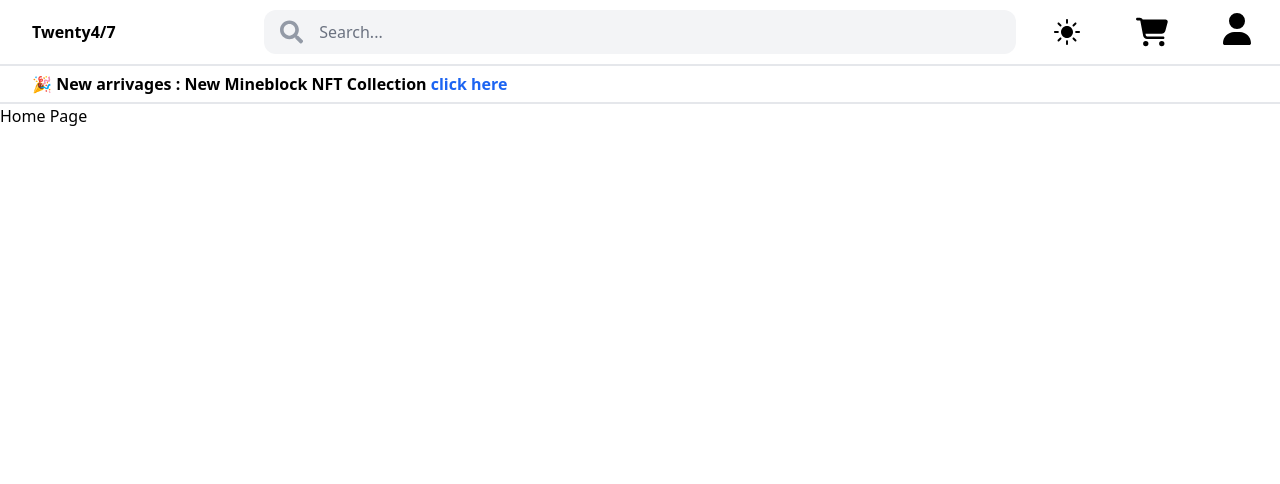
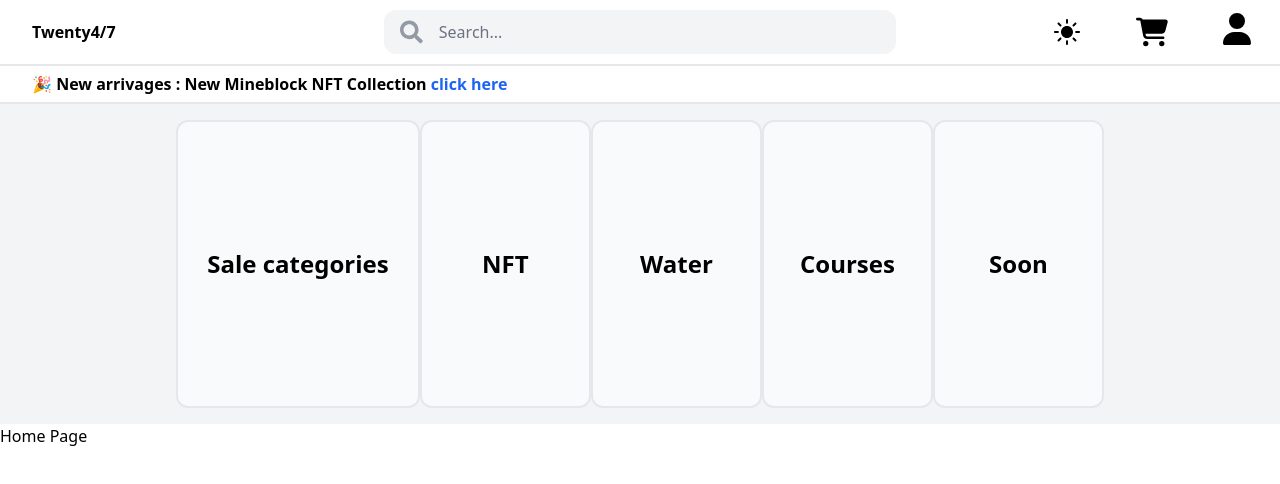
Before and after one commit to Sainseya/Twenty4-7, a React (Create React App) app in the folder app/twenty4-seven/: page / in a window 1280 px wide. Shown: the top 484 px of the page. Built offline with nearby package versions, Linux system fonts and the light colour scheme.

Commit message:
Add: Motion et Categories

```diff
--- a/app/twenty4-seven/package.json
+++ b/app/twenty4-seven/package.json
@@ -12,6 +12,7 @@
     "@types/react-dom": "^18.0.0",
     "flowbite": "^2.3.0",
     "flowbite-react": "^0.9.0",
+    "framer-motion": "^11.1.7",
     "react": "^18.2.0",
     "react-dom": "^18.2.0",
     "react-icons": "^5.1.0",
@@ -47,6 +48,7 @@
   "devDependencies": {
     "@babel/plugin-proposal-private-property-in-object": "^7.21.11",
     "autoprefixer": "^10.4.19",
+    "daisyui": "^4.10.2",
     "postcss": "^8.4.38",
     "tailwindcss": "^3.4.3"
   }
--- /dev/null
+++ b/app/twenty4-seven/src/Components/navigation/CategoriesCarousel.tsx
@@ -0,0 +1,38 @@
+import React from "react";
+import { motion } from "framer-motion";
+
+const CategoriesCarousel: React.FC = () => {
+  return (
+    <div className="flex w-full h-80 px-44 bg-light_txtZone items-center justify-between">
+      <div className="flex h-72 w-80 bg-light_bg2 rounded-xl border-2 border-light_border items-center justify-center">
+        <p className="text-center font-semibold text-2xl">Sale categories</p>
+      </div>
+      <motion.button
+        whileHover={{ scale: 1.05 }}
+        className="flex h-72 w-56 bg-light_bg2 hover:bg-light_txtZone rounded-xl border-2 border-light_border items-center justify-center"
+      >
+        <p className="text-center font-semibold text-2xl">NFT</p>
+      </motion.button>
+      <motion.button
+        whileHover={{ scale: 1.05 }}
+        className="flex h-72 w-56 bg-light_bg2 hover:bg-light_txtZone rounded-xl border-2 border-light_border items-center justify-center"
+      >
+        <p className="text-center font-semibold text-2xl">Water</p>
+      </motion.button>
+      <motion.button
+        whileHover={{ scale: 1.05 }}
+        className="flex h-72 w-56 bg-light_bg2 hover:bg-light_txtZone rounded-xl border-2 border-light_border items-center justify-center"
+      >
+        <p className="text-center font-semibold text-2xl">Courses</p>
+      </motion.button>
+      <motion.button
+        whileHover={{ scale: 1.05 }}
+        className="flex h-72 w-56 bg-light_bg2 hover:bg-light_txtZone rounded-xl border-2 border-light_border items-center justify-center"
+      >
+        <p className="text-center font-semibold text-2xl">Soon</p>
+      </motion.button>
+    </div>
+  );
+};
+
+export default CategoriesCarousel;
--- a/app/twenty4-seven/src/Components/navigation/NewBanner.tsx
+++ b/app/twenty4-seven/src/Components/navigation/NewBanner.tsx
@@ -5,7 +5,7 @@ interface NewBannerProps {
 const NewBanner: React.FC<NewBannerProps> = ({ newsText }) => {
   return (
     <div
-      id="news"
+      id="newsBanner"
       className="flex w-full h-10 bg-light_bg border-y-2 border-light_border items-center"
     >
       <p className=" pl-8 text-center font-semibold">
--- a/app/twenty4-seven/src/Components/navigation/Topbar.tsx
+++ b/app/twenty4-seven/src/Components/navigation/Topbar.tsx
@@ -9,11 +9,11 @@ interface TopbarProps {
 
 const Topbar: React.FC<TopbarProps> = ({ nameWebsite }) => {
   return (
-    <div className="flex w-full h-16 bg-light_bg justify-between items-center">
+    <div id="topbar" className="flex w-full h-16 bg-light_bg justify-between items-center">
       <div className="w-64 px-8">
         <h2 className="font-semibold">{nameWebsite}</h2>
       </div>
-      <div className="flex flex-1 px-2 justify-center items-center">
+      <div className="flex flex-1 px-32 justify-center items-center">
         <div
           id="Search"
           className="w-full h-11 bg-light_txtZone rounded-xl flex items-center pl-4"
--- a/app/twenty4-seven/src/Pages/Homepage.tsx
+++ b/app/twenty4-seven/src/Pages/Homepage.tsx
@@ -1,11 +1,14 @@
+import CategoriesCarousel from "../Components/navigation/CategoriesCarousel";
 import NewBanner from "../Components/navigation/NewBanner";
 import Topbar from "../Components/navigation/Topbar";
+
 
 const Homepage: React.FC = () => {
   return (
     <div>
       <Topbar nameWebsite="Twenty4/7"/>
       <NewBanner newsText="New Mineblock NFT Collection"/>
+      <CategoriesCarousel />
       <h1>Home Page</h1>
     </div>
   );
--- a/app/twenty4-seven/tailwind.config.js
+++ b/app/twenty4-seven/tailwind.config.js
@@ -35,6 +35,17 @@ module.exports = {
     },
   },
   plugins: [
-    require('flowbite/plugin')
-  ]
+    require('flowbite/plugin'),
+    require("daisyui")
+  ],
+  daisyui: {
+    themes: [], // false: only light + dark | true: all themes | array: specific themes like this ["light", "dark", "cupcake"]
+    // darkTheme: "light", // name of one of the included themes for dark mode
+    base: false, // applies background color and foreground color for root element by default
+    styled: true, // include daisyUI colors and design decisions for all components
+    utils: true, // adds responsive and modifier utility classes
+    prefix: "", // prefix for daisyUI classnames (components, modifiers and responsive class names. Not colors)
+    logs: true, // Shows info about daisyUI version and used config in the console when building your CSS
+    themeRoot: ":root", // The element that receives theme color CSS variables
+  },
 }
```
Also changed, not shown: 1 other file (tests, documents, lock files or other folders).
